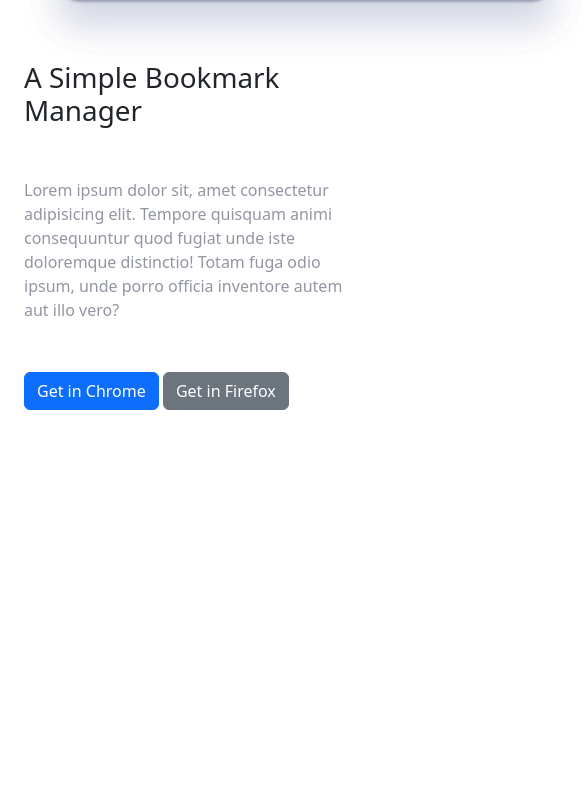
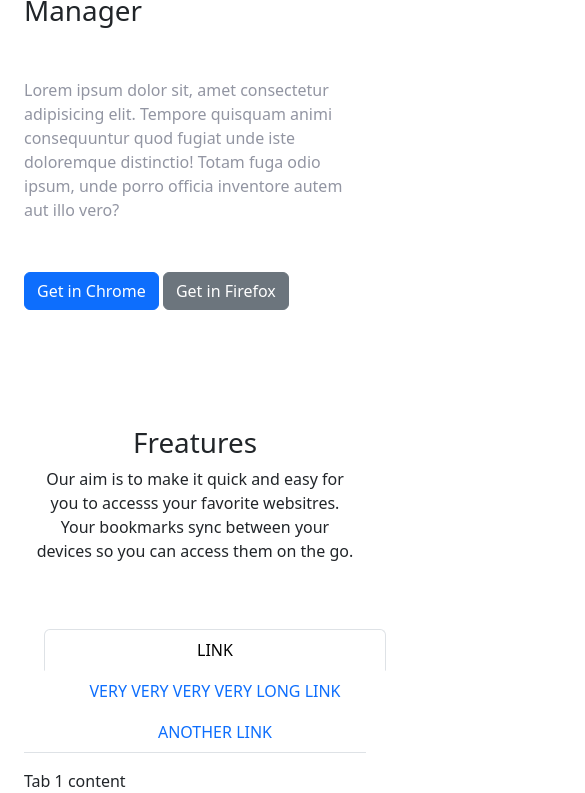
Before and after one commit to mikipalmacis/sprint2, a plain HTML site: page index.html in a window 390 px wide. Shown: the part 495-1288 px from the top of the page, 585 px wide, since content can reach past the window. Before the commit the page ends 921 px from the top, so only its background shows below. Drawn offline with nearby package versions, Linux system fonts and the light colour scheme.

Commit message:
Responsive y tabs

```diff
--- a/index.html
+++ b/index.html
@@ -51,9 +51,85 @@
                       <button type="button" class="btn btn-secondary">Get in Firefox</button></p>
                   </div>
                   <div class="col order-0 order-lg-1">
-                    <img src="imagenes/illustration-hero.svg" alt="" height="400px">
+                    <img src="imagenes/illustration-hero.svg" alt="" height="300px">
                   </div>
                 </div>
+              </div>
+              <div class="container" style="margin-top: 100px">
+                <div class="row mx-auto col-lg-5 text-center">
+                  <h1>Freatures</h1>
+                  <p>Our aim is to make it quick and easy for you to accesss your favorite websitres. Your bookmarks sync between your devices so you can access them on the go.</p>
+                </div>
+                <!-- Tabs navs -->
+                  <div style="margin-top: 50px">
+                  <ul class="nav nav-tabs nav-fill mb-3" id="ex1" role="tablist">
+                    <li class="nav-item" role="presentation">
+                      <a
+                        class="nav-link active"
+                        id="ex2-tab-1"
+                        data-mdb-toggle="tab"
+                        href="#ex2-tabs-1"
+                        role="tab"
+                        aria-controls="ex2-tabs-1"
+                        aria-selected="true"
+                        >Link</a
+                      >
+                    </li>
+                    <li class="nav-item" role="presentation">
+                      <a
+                        class="nav-link"
+                        id="ex2-tab-2"
+                        data-mdb-toggle="tab"
+                        href="#ex2-tabs-2"
+                        role="tab"
+                        aria-controls="ex2-tabs-2"
+                        aria-selected="false"
+                        >Very very very very long link</a
+                      >
+                    </li>
+                    <li class="nav-item" role="presentation">
+                      <a
+                        class="nav-link"
+                        id="ex2-tab-3"
+                        data-mdb-toggle="tab"
+                        href="#ex2-tabs-3"
+                        role="tab"
+                        aria-controls="ex2-tabs-3"
+                        aria-selected="false"
+                        >Another link</a
+                      >
+                    </li>
+                  </ul>
+                  <!-- Tabs navs -->
+                  <!-- Tabs content -->
+                  <div class="tab-content" id="ex2-content">
+                    <div
+                      class="tab-pane fade show active"
+                      id="ex2-tabs-1"
+                      role="tabpanel"
+                      aria-labelledby="ex2-tab-1"
+                    >
+                      Tab 1 content
+                    </div>
+                    <div
+                      class="tab-pane fade"
+                      id="ex2-tabs-2"
+                      role="tabpanel"
+                      aria-labelledby="ex2-tab-2"
+                    >
+                      Tab 2 content
+                    </div>
+                    <div
+                      class="tab-pane fade"
+                      id="ex2-tabs-3"
+                      role="tabpanel"
+                      aria-labelledby="ex2-tab-3"
+                    >
+                      Tab 3 content
+                    </div>
+                  </div>
+                </div>
+                <!-- Tabs content -->
               </div>
             </content>
         </div>
```
